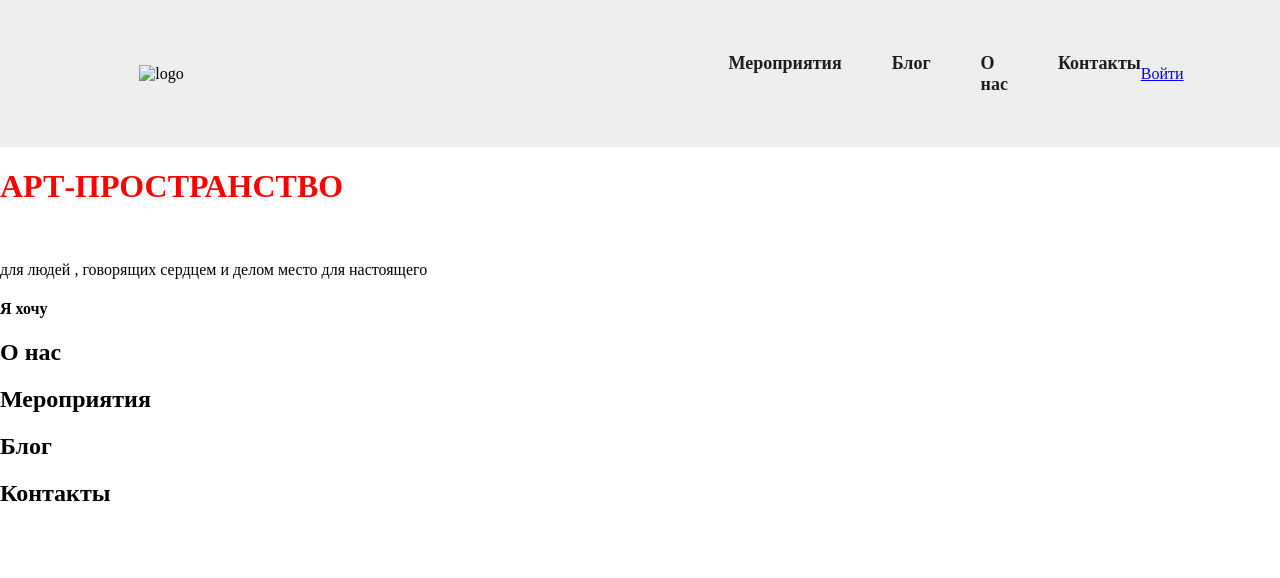
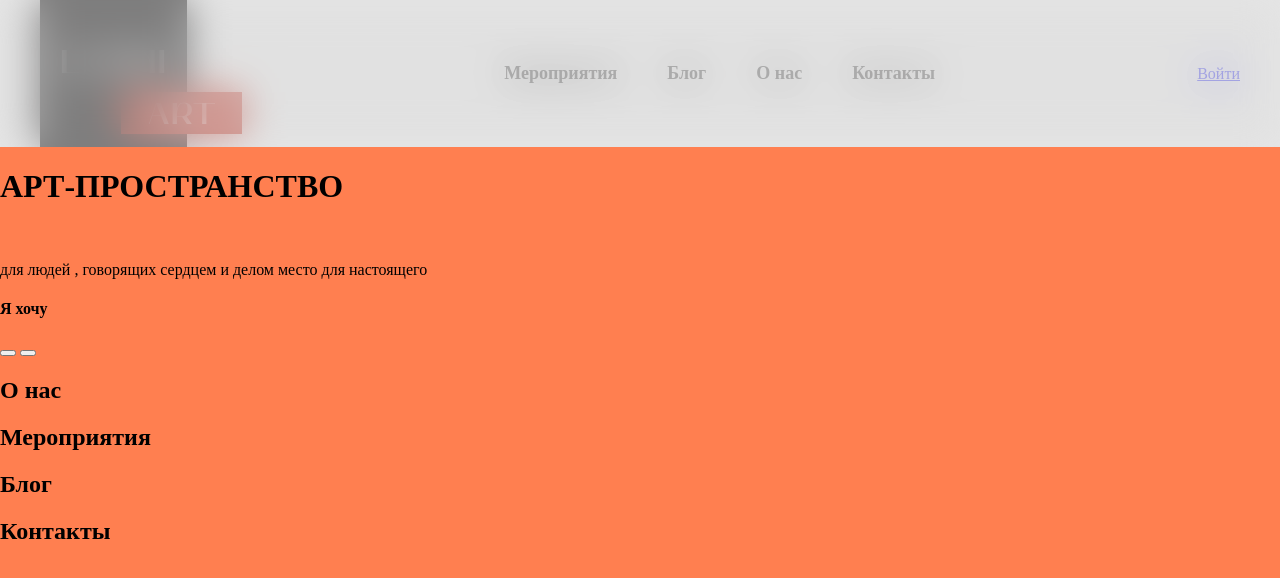
Before and after one commit to yStepunina/ystepunina.github.io, a plain HTML site: page my_project/src/index.html in a window 1280 px wide. Drawn offline with Linux system fonts and the light colour scheme; files that its build step writes are made by us from their sources.

Commit message:
styles.css

```diff
--- a/index.html
+++ b/my_project/src/index.html
@@ -8,12 +8,27 @@
   <body class="body">
      <header class="page-header">
         <div class="page-header__container">
-<a href="g" class="page-header__logo"></a>
+<a href="g" class="page-header__logo">
 <img
-scr="assets/images/logo.svg"
+src="assets/images/logo.svg"
 class="page-header__logo-icon"
 alt="logo"
 />
+<header class="page-header">
+  <div class="page-header__container">
+    <a href="index.html" class="page-header__logo">
+      <svg
+        class="page-header__logo-icon"
+        width="202"
+        height="147"
+        viewBox="0 0 202 147"
+        fill="none"
+        xmlns="http://www.w3.org/2000/svg"
+       >
+      </svg>
+    </a>
+  </div>
+</header>
 <nav class="page-header__nav">
     <a class="page-header__nav-link" href="g">Мероприятия</a>
     <a class="page-header__nav-link" href="g">Блог</a>
@@ -21,19 +36,27 @@ alt="logo"
     <a class="page-header__nav-link" href="g">Контакты</a>
 </nav>
 <div class="page-header__right-blok">
+    </div>
+    </a>
 <a class="page-header__btn btn" href="g">Войти</a>
 </div>
-</div>
+</header>
      <main class="main">
         <div class="home"> </div>
         <header class="main-header home__main-header">
-            <h1>АРТ-ПРОСТРАНСТВО</h1>
+            <h1 class="text  text--center">АРТ-ПРОСТРАНСТВО</h1>
             <img/>
             <p>для людей , говорящих сердцем и делом место для настоящего</p>
         </header>
+
         <section class="home__offers">
             <h4>Я хочу</h4>
+            <div class="offers__btn">
+                <button class="offers__btn" btn btn__red type="button"Провести мероприятие></button>
+                <button class="offers__btn" type="button"Стать арендатором></button>
+            </div>
         </section>
+
         <div>
         <section class="about home__about">
             <h2 class="section__about section-title"> О нас</h2>
@@ -54,6 +77,7 @@ alt="logo"
             <h2 class="contacts__section-title section-title">Контакты</h2>
              </div class="contacts__container">
         </section>
+        </div>
      </main>
      <footer class="page-footer"></footer>
   </body>
--- a/styles/styles.css
+++ b/styles/styles.css
@@ -1,8 +1,4 @@
-h1 {
-    color: red;
-}
-
-html, body {
+html,body {
   width: 100%;
   margin: 0;
   padding: 0;
@@ -14,7 +10,6 @@ html, body {
   flex-direction: column;
   min-height: 100vh;
   padding-top: 147px;
-    font-family: "Open Sans ,sans-serif";
 }
 
 .page-header {
@@ -23,13 +18,16 @@ html, body {
   left: 0;
   width: 100%;
   height: 147px;
+  display: flex;
+  align-items: center;
   background-color: rgba(222, 222, 222, 0.5);
+  backdrop-filter: blur(20px);
+  z-index: 100;
 }
 
 .page-header__container {
   box-sizing: border-box;
   display: flex;
- justify-content: space-between;
   align-items: center;
   width: 100%;
   max-width: 1414px;
@@ -38,43 +36,56 @@ html, body {
   padding-right: 40px;
 }
 
+.page-header {
+  background-color: rgba(222, 222, 222, 0.98);
+}
+
+@supports (backdrop-filter: blur(20px)) {
+  .page-header {
+    background-color: rgba(222, 222, 222, 0.5);
+    backdrop-filter: blur(20px);
+  }
+}
+
 .page-header__logo {
+  flex-shrink: 0;
   width: 202px;
   height: 147px;
+  font-size: 0;
+  text-decoration: none;
 }
 
 .page-header__logo-icon {
   width: 100%;
   height: 100%;
-object-fit: contain;
 }
 
-.page-header__nav{
+.page-header__nav {
   display: flex;
- gap: 50px;
+  align-items: baseline;
+  margin: 0 auto;
 }
 
 .page-header__nav-link {
-  color:rgba(31, 30, 30, 1);
+  margin: 0 25px;
+  color: #1f1e1e;
   font-weight: 600;
   font-size: 18px;
-line-height: 1,38;
+  line-height: 25px;
   text-decoration: none;
-transition: color 0,2s;
+  transition: color 0.2s;
 }
 
-.page-header__right-blok {
-    width: 202px;
-}
-.page-header__btn {
-
+.page-header__nav-link:hover {
+  color: #bc3324;
 }
 
 .main {
   flex: 1 0 auto;
+  background-color: coral;
 }
 
 .page-footer {
   flex: 0 0 auto;
-    height: 455px;
+  background-color: gray;
 }
```
Also changed, not shown: my_project/src/assets/images/logo.svg (renamed from assets/images/logo.svg). Lines whose indentation alone changed are shown as unchanged.
